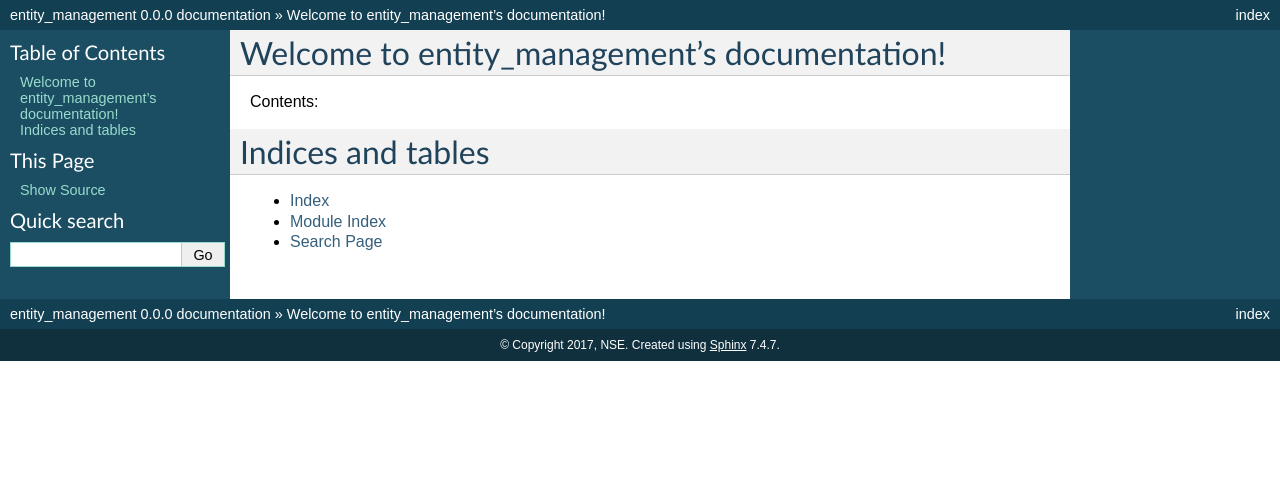
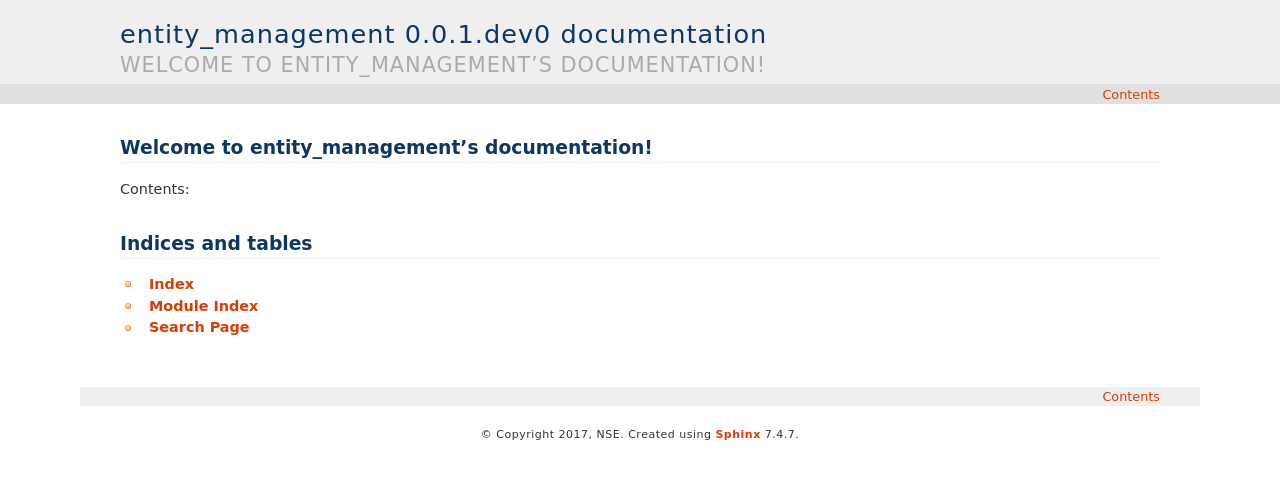
Before and after one commit to BlueBrain/entity-management, a Sphinx documentation site: the page built from entity_management/doc/source/index.rst, in a window 1280 px wide. Shown: the top 479 px of the page. Built offline with Sphinx 7.4.7, drawn with Linux system fonts in a browser that asks for light colours.

Commit message:
doc should use correct version
Change-Id: I68520fc94349559149cb2fd94707d10da66290ee

```diff
--- a/entity_management/doc/source/conf.py
+++ b/entity_management/doc/source/conf.py
@@ -12,6 +12,7 @@
 # serve to show the default.
 
 import sys, os
+import entity_management
 
 # If extensions (or modules to document with autodoc) are in another directory,
 # add these directories to sys.path here. If the directory is relative to the
@@ -48,9 +49,9 @@ copyright = u'2017, NSE'
 # built documents.
 #
 # The short X.Y version.
-version = '0.0.0'
+version = entity_management.__version__
 # The full version, including alpha/beta/rc tags.
-release = '0.0.0'
+release = entity_management.__version__
 
 # The language for content autogenerated by Sphinx. Refer to documentation
 # for a list of supported languages.
@@ -91,7 +92,7 @@ pygments_style = 'sphinx'
 
 # The theme to use for HTML and HTML Help pages.  See the documentation for
 # a list of builtin themes.
-html_theme = 'default'
+html_theme = 'haiku'
 
 # Theme options are theme-specific and customize the look and feel of a theme
 # further.  For a list of options available for each theme, see the
```
